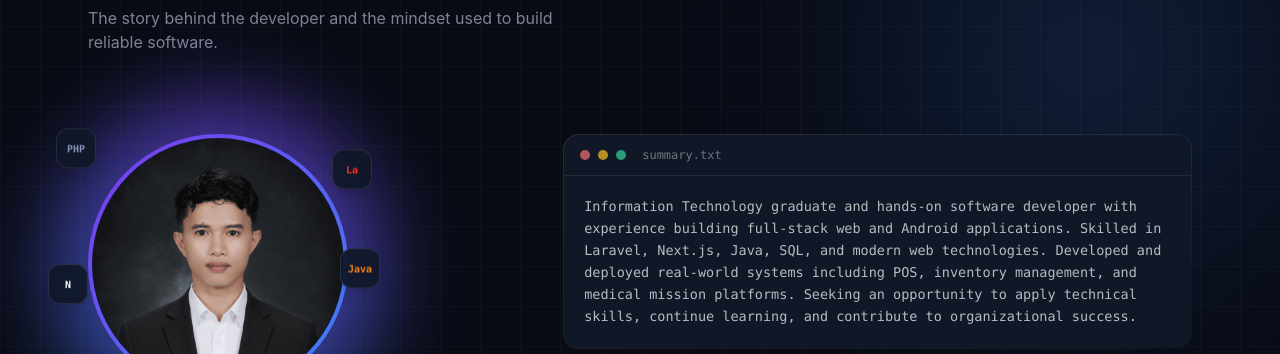
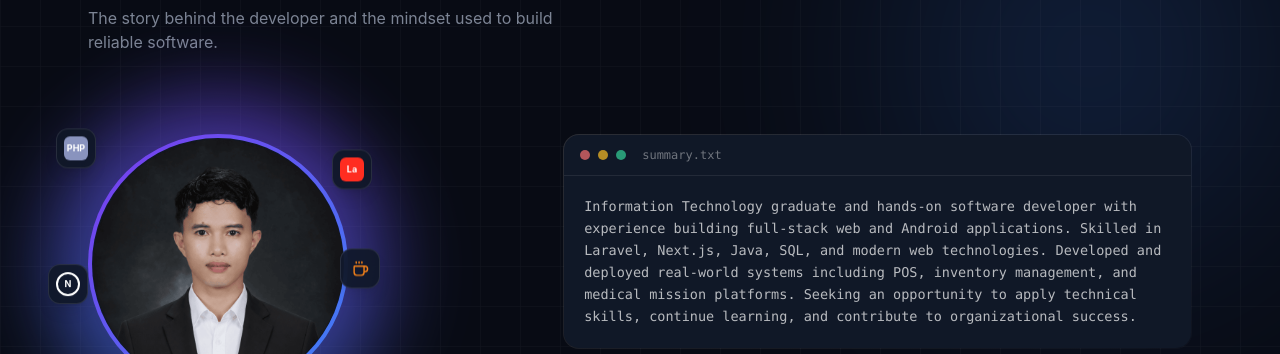
Before and after one commit to sna72419-sys/david-efhan-portfolio, a Next.js app: page / in a window 1280 px wide. Shown: the part 1040-1394 px from the top of the page. Built offline with nearby package versions, Linux system fonts and the light colour scheme.

Commit message:
Fix floating tech icon badges in About section to match Hero's branded badge styling (colored backgrounds for PHP/Laravel/Next.js/Java icons)

```diff
--- a/components/About.tsx
+++ b/components/About.tsx
@@ -10,6 +10,7 @@ import {
   Download,
   GitBranch,
   Smartphone,
+  Coffee,
   Quote,
   GraduationCap,
   Code2,
@@ -25,13 +26,22 @@ function GithubIcon({ size = 16, className = "" }: { size?: number; className?:
   );
 }
 
-const floatingIcons = [
-  { label: "PHP", pos: "top-0 -left-4 sm:-left-8", color: "#8993BE", delay: 0 },
-  { label: "La", pos: "top-6 -right-2 sm:-right-6", color: "#FF2D20", delay: 0.4 },
-  { label: "N", pos: "bottom-20 -left-6 sm:-left-10", color: "#FFFFFF", delay: 0.8 },
-  { label: "Java", pos: "bottom-24 -right-4 sm:-right-8", color: "#F58219", delay: 1.2 },
-  { icon: Smartphone, pos: "-bottom-3 left-6", color: "#3DDC84", delay: 1.6 },
-  { icon: GitBranch, pos: "-bottom-3 right-8", color: "#F05032", delay: 2 },
+type FloatingIcon = {
+  type: "text" | "outline" | "icon";
+  label?: string;
+  color?: string;
+  icon?: typeof Coffee;
+  pos: string;
+  delay: number;
+};
+
+const floatingIcons: FloatingIcon[] = [
+  { type: "text", label: "PHP", color: "#8993BE", pos: "top-0 -left-4 sm:-left-8", delay: 0 },
+  { type: "text", label: "La", color: "#FF2D20", pos: "top-6 -right-2 sm:-right-6", delay: 0.4 },
+  { type: "outline", label: "N", pos: "bottom-20 -left-6 sm:-left-10", delay: 0.8 },
+  { type: "icon", icon: Coffee, color: "#F58219", pos: "bottom-24 -right-4 sm:-right-8", delay: 1.2 },
+  { type: "icon", icon: Smartphone, color: "#3DDC84", pos: "-bottom-3 left-6", delay: 1.6 },
+  { type: "icon", icon: GitBranch, color: "#F05032", pos: "-bottom-3 right-8", delay: 2 },
 ];
 
 const statusRows = [
@@ -173,9 +183,7 @@ export default function About() {
               </div>
 
               {/* floating tech icons */}
-              {floatingIcons.map((item, i) => {
-                const Icon = item.icon;
-                return (
+              {floatingIcons.map((item, i) => (
                 <div
                   key={i}
                   className={`absolute ${item.pos} float-badge`}
@@ -185,20 +193,23 @@ export default function About() {
                     className="w-9 h-9 sm:w-10 sm:h-10 rounded-xl flex items-center justify-center border border-white/10 backdrop-blur-md shadow-lg"
                     style={{ backgroundColor: "rgba(16,24,39,0.9)" }}
                   >
-                      {Icon ? (
-                        <Icon size={16} style={{ color: item.color }} />
+                    {item.type === "icon" && item.icon ? (
+                      <item.icon size={17} style={{ color: item.color }} />
+                    ) : item.type === "outline" ? (
+                      <span className="w-5 h-5 sm:w-6 sm:h-6 rounded-full border-2 border-white flex items-center justify-center text-[9px] font-bold text-white">
+                        {item.label}
+                      </span>
                     ) : (
                       <span
-                          className="text-[10px] font-bold font-mono"
-                          style={{ color: item.color }}
+                        className="w-5 h-5 sm:w-6 sm:h-6 rounded-md flex items-center justify-center text-[8.5px] sm:text-[9px] font-bold text-white"
+                        style={{ backgroundColor: item.color }}
                       >
                         {item.label}
                       </span>
                     )}
                   </div>
                 </div>
-                );
-              })}
+              ))}
             </div>
 
             {/* availability card */}
```
Lines whose indentation alone changed are shown as unchanged.
